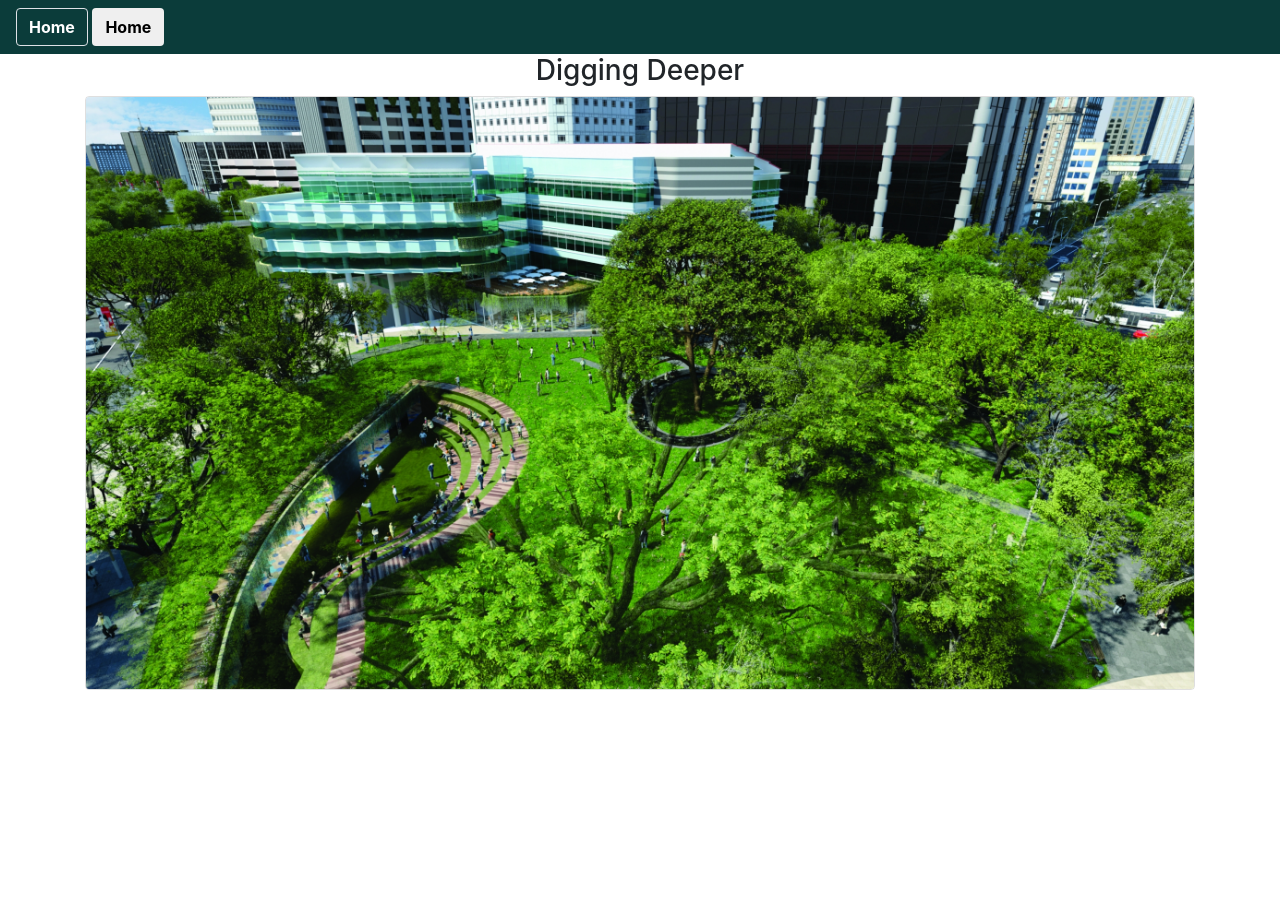
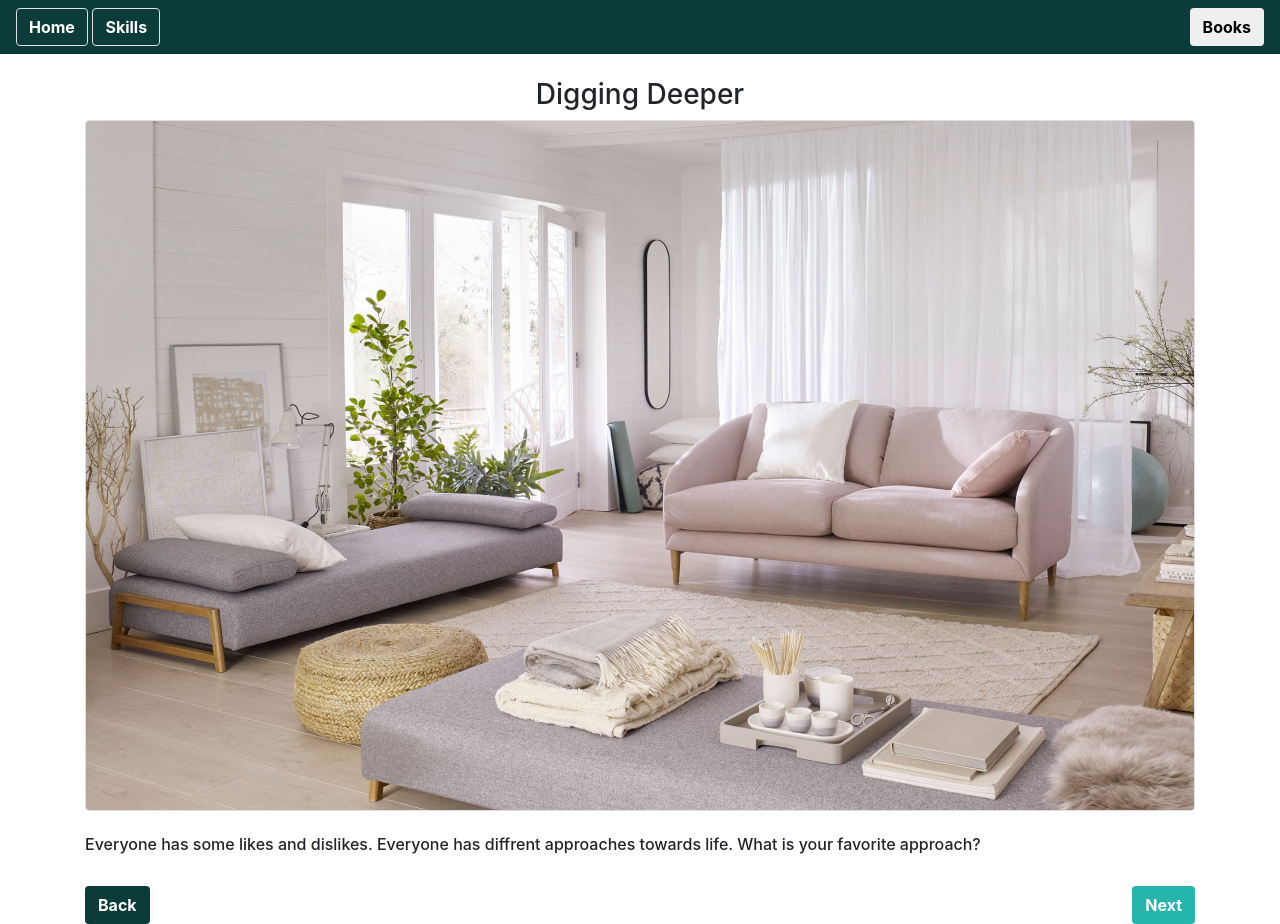
Before and after one commit to beanwillis/ARTJAM, a Flask app: page /digging-deeper in a window 1280 px wide. Before the commit the page ends 690 px from the top, so only its background shows below. Run offline with Flask 2, Linux system fonts and the light colour scheme; some libraries are stand-ins or nearby versions.

Commit message:
digdeeper

```diff
--- a/static/css/style.css
+++ b/static/css/style.css
@@ -22,3 +22,14 @@
     font-size: 12px;
     text-align: center;
 }
+
+.btn {
+    white-space: normal;
+}
+
+.jumbotron{
+    background-image: url("/static/img/home-bg.jpg");
+    background-size: cover;
+    background-repeat: no-repeat;
+    background-position: center center;
+}
--- a/templates/digging-deeper.html
+++ b/templates/digging-deeper.html
@@ -3,14 +3,28 @@
 
 {% block content %}
 <div class="container text-center">
+  <br>
     <h3>Digging Deeper</h3>
     <div class="card text-black bg-transparent text-center">
-        <img class="card-img img-fluid" src="/static/img/campus-green.jpg" alt="Campus Green">
+        <img class="card-img img-fluid" src="/static/img/living-room.jpg" alt="Living Room">
     </div>
+    <br>
+    <div>
+      <h6 class="text-left"> Everyone has some likes and dislikes.
+        Everyone has diffrent approaches towards life. What is your favorite approach? </h6>
+      <form id="iLikeToDos">
+      </form>
+    </div>
+<br>
+    <div>
+      <span class="float-left">
+        <a href="/campus-activities"><button type="button" class="btn bg-dark-green text-white font-weight-bold">Back</button></a>
+      </span>
 
-    <ul class="list-group list-group-flush" id="activities">
-    </ul>
-
+      <span class="float-right">
+        <a href="/"><button type="button" class="btn bg-light-green text-white font-weight-bold">Next</button></a>
+      </span>
+    </div>
 </div>
 
 {% endblock %}
@@ -19,28 +33,33 @@
 <script>
     async function displayDigDeeper() {
     // TODO: create session to store issue, skill, interest from wheel screen
-    var issue = "Education And Mobility"
-    var skill = "Tech"
-    var interest = "Health"
 
-    let interimPersonaURL = "http://localhost:5002/get_campus_activities_by_wheel/" + issue + "/" + skill + "/" + interest;
+
+    let iLikeToURL = "http://localhost:5003/get_iLikeTo"
     try {
-      const persona_response =
+      const digDeeperResponse =
       await fetch(
-        interimPersonaURL, {method: 'GET',
+        iLikeToURL, {method: 'GET',
         }
       );
-      const persona_details = await persona_response.json();
-      if (persona_response.ok) {
-        var activitiesList = persona_details["schoolActivities"].split(",")
+      const digDeeperData = await digDeeperResponse.json();
 
-        let listElem = ""
-        for (const activity of activitiesList) {
-          elem = "<li class='list-group-item'>" + activity + "</li>"
-          listElem += elem;
+      if (digDeeperResponse.ok) {
+        var iLikeToObj = digDeeperData["iLikeTo"]
+
+        var iLikeToHTML = ""
+
+        for (let key in iLikeToObj) {
+          if (iLikeToObj.hasOwnProperty(key)) {
+            // <input class="btn btn-primary" type="button" value="Input">
+              // iLikeToHTML += '<button class="btn btn-outline-dark btn-block" value=' + key + '>' + iLikeToObj[key] + '</button><br>'
+              // console.log(iLikeToObj[key])
+              iLikeToHTML += '<input type="button" class="btn btn-outline-dark btn-block" value="' + iLikeToObj[key] + '">'
+
+          }
         }
-
-        document.getElementById("activities").innerHTML = listElem;
+        console.log(iLikeToHTML)
+        document.getElementById("iLikeToDos").innerHTML = iLikeToHTML;
 
       } else {
         showError(data_dep.message);
@@ -49,7 +68,36 @@
       console.log(error);
     }
   }
-  displayCampusActivities()
+  displayDigDeeper()
+
+  async function displayDescription() {
+    // TO DO: get this value from user input button in function displayDigDeeper
+    let value = "Create things that improve lives"
+    let descURL = "http://localhost:5003/get_dig_deeper_desc/" + value;
+    try {
+      const descResponse =
+      await fetch(
+        descURL, {method: 'GET',
+        }
+      );
+      const descData = await descResponse.json();
+
+      if (descResponse.ok) {
+        var longDesc = descData["longDesc"]
+        var shortDesc = descData["shortDesc"]
+
+        var modalHTML = longDesc + "<br>" + shortDesc
+
+        document.getElementById("modal").innerHTML = modalHTML;
+
+      } else {
+        showError(data_dep.message);
+      }
+    } catch (error) {
+      console.log(error);
+    }
+  }
+  displayDescription()
 
 </script>
 
--- a/templates/layout.html
+++ b/templates/layout.html
@@ -25,8 +25,13 @@
       <a class="navbar-item" href="/home">
         <!-- <img src="<home icon link here>" width="30" height="30" class="d-inline-block align-top" alt=""> -->
           <button type="button" class="btn border text-white bg-dark-green font-weight-bold">Home</button>
-          <button type="button" class="btn font-weight-bold">Home</button>
 
+          <button type="button" class="btn border text-white bg-dark-green font-weight-bold">Skills</button>
+
+
+      </a>
+      <a class="navbar-item" href="/books">
+        <button type="button" class="btn font-weight-bold">Books</button>
 
       </a>
     </nav>
```
Also changed, not shown: services/digDeeper.py (+21 -0 lines), templates/welcome.html (+6 -5 lines).
